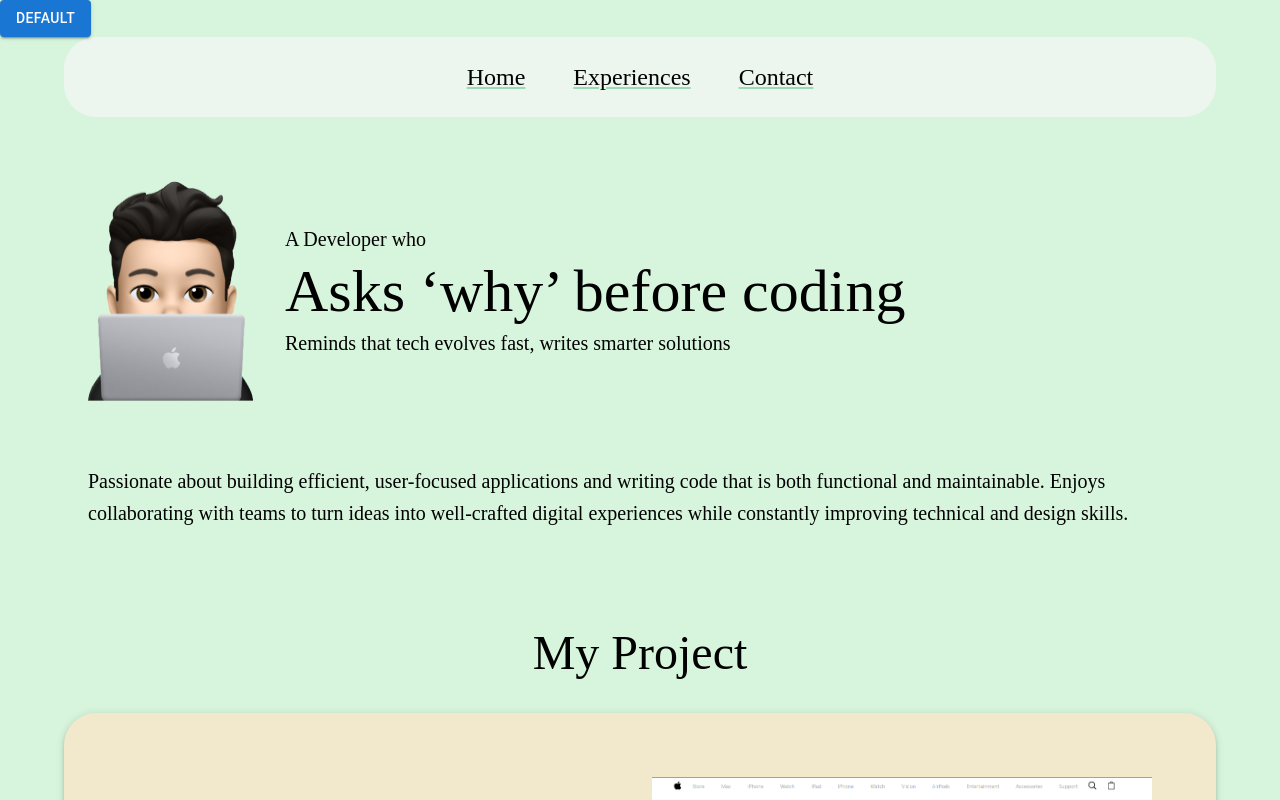
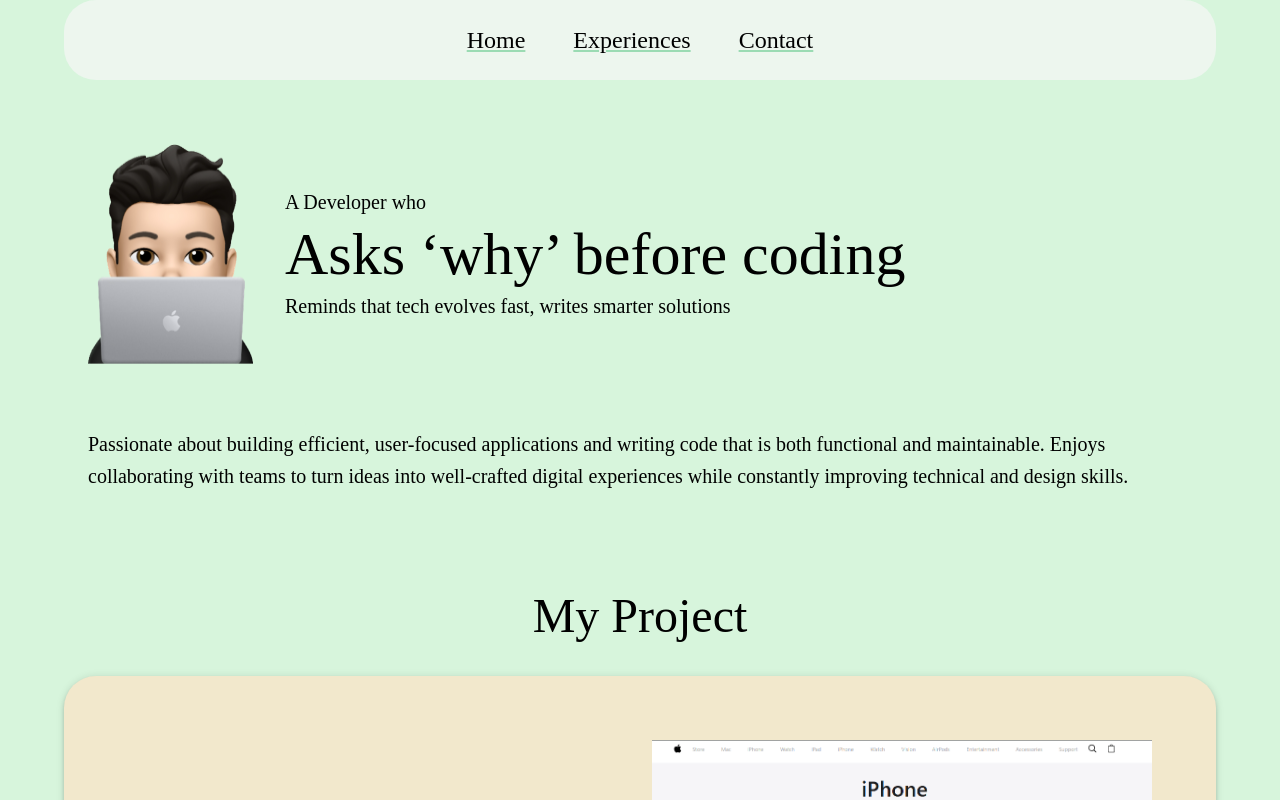
Before and after one commit to ybunhong/my-portfortlio, a React (Vite) app: page / in a window 1280 px wide. Shown: the top 800 px of the page. Built offline with nearby package versions, Linux system fonts and the light colour scheme; a web font is replaced by a local one.

Commit message:
fix: route error need _redirects

```diff
--- a/src/main.tsx
+++ b/src/main.tsx
@@ -4,12 +4,11 @@ import App from "./App.tsx";
 import { ThemeProvider } from "@mui/material/styles";
 import "./index.css";
 import theme from "./shared-theme/theme.ts";
-import { Button } from "@mui/material";
 import { BrowserRouter } from "react-router-dom";
+
 createRoot(document.getElementById("root")!).render(
   <StrictMode>
     <BrowserRouter>
-      <Button variant="contained">default</Button>
       <ThemeProvider theme={theme}>
         <App />
       </ThemeProvider>
```
Also changed, not shown: 1 other file (tests, documents, lock files or other folders).
